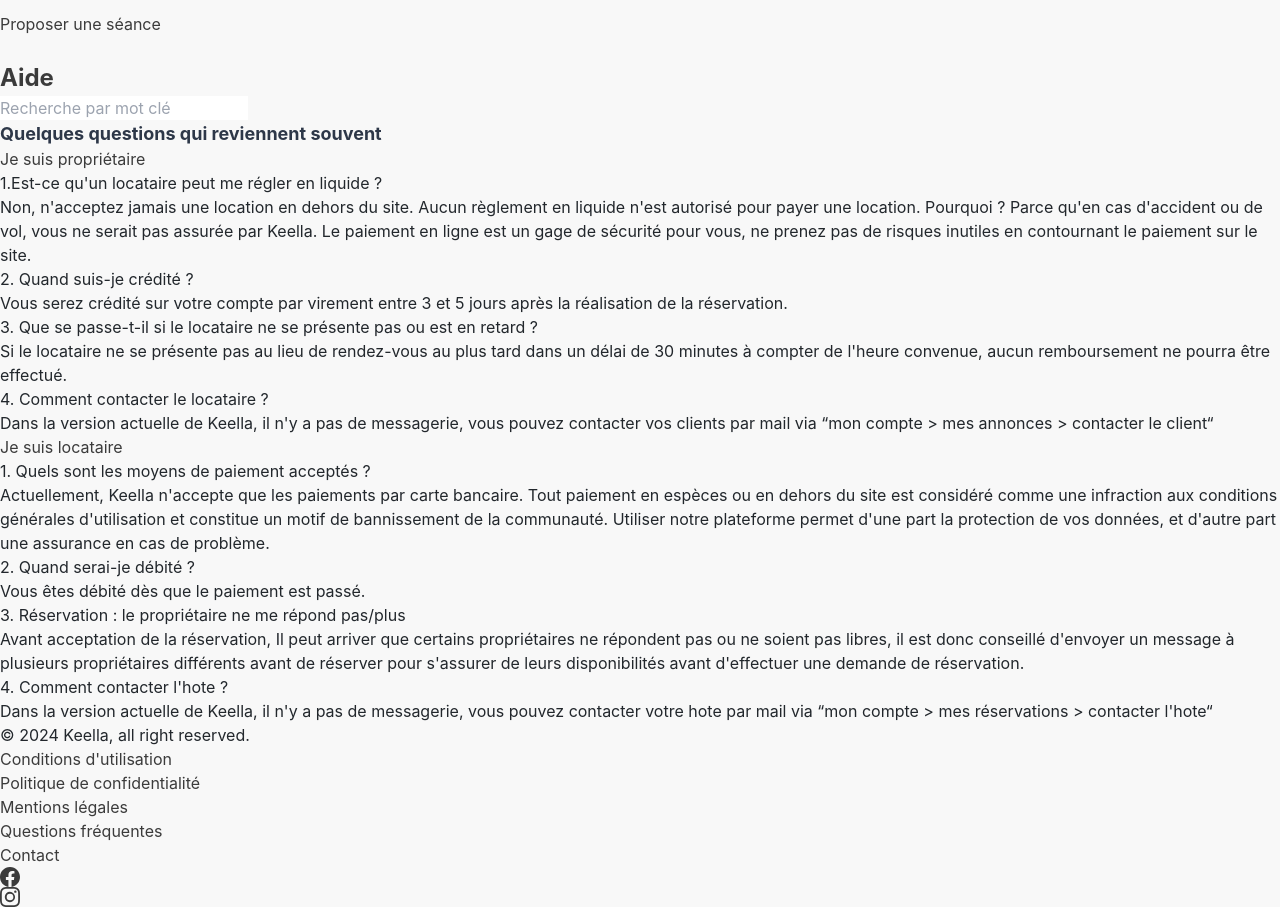
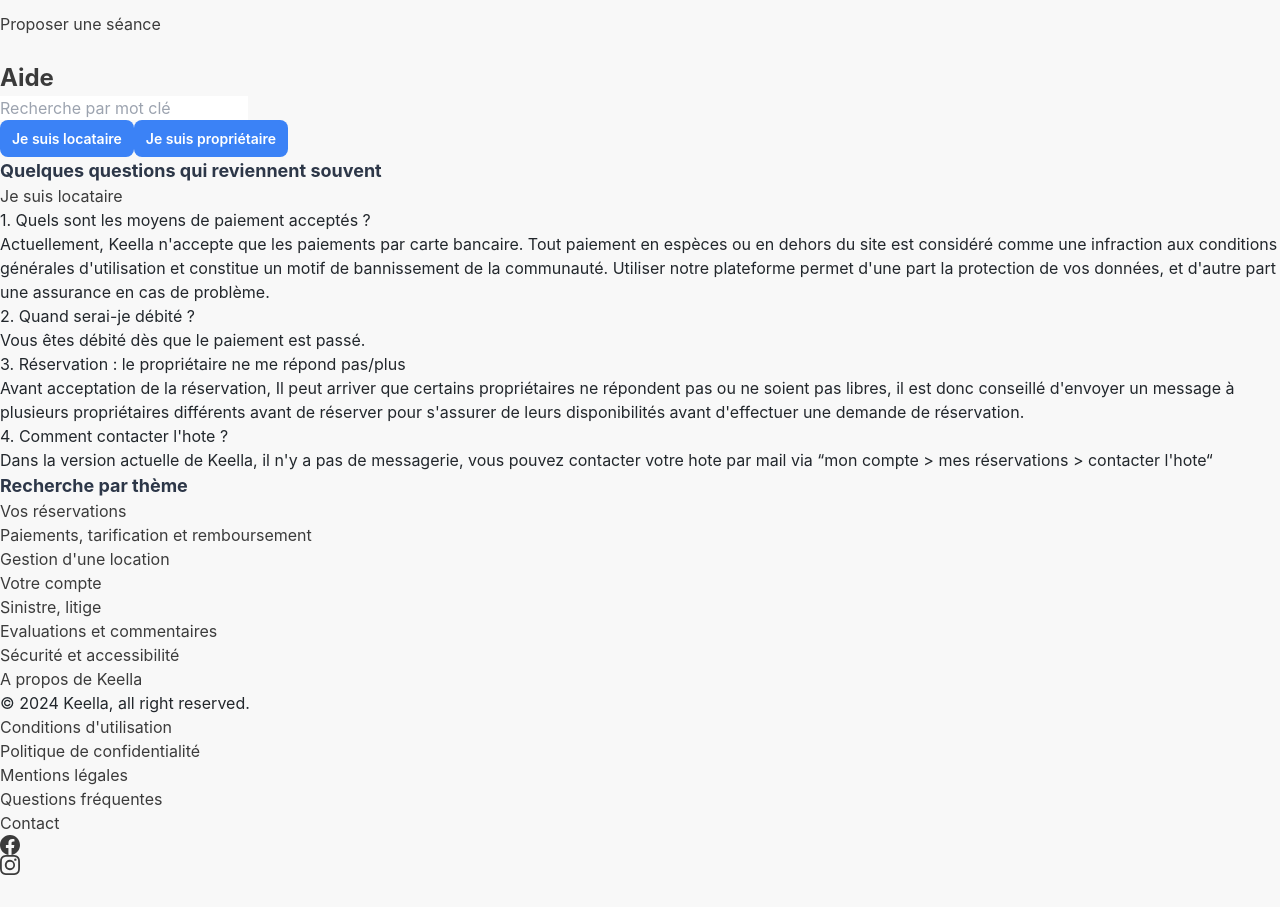
Before and after one commit to tommy-pellerin/keella_v3, a React (Vite) app: page /help in a window 1280 px wide. Shown: the part 780-1687 px from the top of the page. After the commit the page ends 1655 px from the top, so only its background shows below. Built offline with nearby package versions, Linux system fonts and the light colour scheme.

Commit message:
searching for better method to fetch data

```diff
--- a/src/components/help/help.tsx
+++ b/src/components/help/help.tsx
@@ -1,11 +1,18 @@
+import { useState } from "react";
 import { Helmet } from "react-helmet";
+import HelpCustomer from "./helpCustomer";
+import HelpHost from "./helpHost";
+
 const Help = () => {
+  const [isHost, setIsHost] = useState(false);
+
   return (
     <>
       <Helmet>
         <title>Keella | Aide & F.A.Q</title>
         <meta name="description" content="Aide et questions fréquentes" />
       </Helmet>
+
       <div className="container mx-auto my-5">
         <div className="background-blue-500 text-center">
           <h1>Aide</h1>
@@ -21,94 +28,44 @@
             </label>
           </form>
         </div>
+
+        <div>
+          <button className="button-primary-small" onClick={()=> setIsHost(false)}>
+            Je suis locataire
+          </button>
+          <button className="button-primary-small" onClick={()=> setIsHost(true)}>
+            Je suis propriétaire
+          </button>
+        </div>
+
         <h3 className="text-center m-4">
           Quelques questions qui reviennent souvent
         </h3>
+
         <div className="flex flex-wrap mt-1 mb-5">
           <div className="w-full md:w-1/2 p-2">
             <div className="h-full p-5 rounded-lg shadow-lg bg-gray-50">
-              <div>
-                <h5 className="text-center text-lg font-semibold mb-4">
-                  Je suis propriétaire
-                </h5>
-                <div>
-                  <p>
-                    1.Est-ce qu&apos;un locataire peut me régler en liquide ?
-                  </p>
-                  <p>
-                    Non, n&apos;acceptez jamais une location en dehors du site.
-                    Aucun règlement en liquide n&apos;est autorisé pour payer
-                    une location. Pourquoi ? Parce qu&apos;en cas
-                    d&apos;accident ou de vol, vous ne serait pas assurée par
-                    Keella. Le paiement en ligne est un gage de sécurité pour
-                    vous, ne prenez pas de risques inutiles en contournant le
-                    paiement sur le site.
-                  </p>
-                  <p>2. Quand suis-je crédité ?</p>
-                  <p>
-                    Vous serez crédité sur votre compte par virement entre 3 et
-                    5 jours après la réalisation de la réservation.
-                  </p>
-                  <p>
-                    3. Que se passe-t-il si le locataire ne se présente pas ou
-                    est en retard ?
-                  </p>
-                  <p>
-                    Si le locataire ne se présente pas au lieu de rendez-vous au
-                    plus tard dans un délai de 30 minutes à compter de
-                    l&apos;heure convenue, aucun remboursement ne pourra être
-                    effectué.
-                  </p>
-                  <p>4. Comment contacter le locataire ?</p>
-                  <p>
-                    Dans la version actuelle de Keella, il n&apos;y a pas de
-                    messagerie, vous pouvez contacter vos clients par mail via
-                    &ldquo;mon compte &gt; mes annonces &gt; contacter le
-                    client&ldquo;
-                  </p>
-                </div>
-              </div>
+              { isHost ?
+                <HelpHost/>
+              :
+                <HelpCustomer/>
+              }
             </div>
           </div>
-          <div className="w-full md:w-1/2 p-2">
-            <div className="h-full p-5 rounded-lg shadow-lg bg-gray-50">
-              <div>
-                <h5 className="text-center text-lg font-semibold mb-4">
-                  Je suis locataire
-                </h5>
-                <div>
-                  <p>1. Quels sont les moyens de paiement acceptés ?</p>
-                  <p>
-                    Actuellement, Keella n&apos;accepte que les paiements par
-                    carte bancaire. Tout paiement en espèces ou en dehors du
-                    site est considéré comme une infraction aux conditions
-                    générales d&apos;utilisation et constitue un motif de
-                    bannissement de la communauté. Utiliser notre plateforme
-                    permet d&apos;une part la protection de vos données, et
-                    d&apos;autre part une assurance en cas de problème.
-                  </p>
-                  <p>2. Quand serai-je débité ?</p>
-                  <p>Vous êtes débité dès que le paiement est passé.</p>
-                  <p>3. Réservation : le propriétaire ne me répond pas/plus</p>
-                  <p>
-                    Avant acceptation de la réservation, Il peut arriver que
-                    certains propriétaires ne répondent pas ou ne soient pas
-                    libres, il est donc conseillé d&apos;envoyer un message à
-                    plusieurs propriétaires différents avant de réserver pour
-                    s&apos;assurer de leurs disponibilités avant
-                    d&apos;effectuer une demande de réservation.
-                  </p>
-                  <p>4. Comment contacter l&apos;hote ?</p>
-                  <p>
-                    Dans la version actuelle de Keella, il n&apos;y a pas de
-                    messagerie, vous pouvez contacter votre hote par mail via
-                    &ldquo;mon compte &gt; mes réservations &gt; contacter
-                    l&apos;hote&ldquo;
-                  </p>
-                </div>
-              </div>
-            </div>
-          </div>
+        </div>
+
+        <div>
+          <h3>Recherche par thème</h3>
+          <ul>
+            <li>Vos réservations</li>
+            <li>Paiements, tarification et remboursement</li>
+            <li>Gestion d'une location</li>
+            <li>Votre compte</li>
+            <li>Sinistre, litige</li>
+            <li>Evaluations et commentaires</li>
+            <li>Sécurité et accessibilité</li>
+            <li>A propos de Keella</li>
+          </ul>
         </div>
       </div>
     </>
--- /dev/null
+++ b/src/components/help/helpCustomer.tsx
@@ -0,0 +1,41 @@
+import React from 'react'
+
+export default function HelpCustomer() {
+  return (
+    <div>
+      <h5 className="text-center text-lg font-semibold mb-4">
+        Je suis locataire
+      </h5>
+      <div>
+        <p>1. Quels sont les moyens de paiement acceptés ?</p>
+        <p>
+          Actuellement, Keella n&apos;accepte que les paiements par
+          carte bancaire. Tout paiement en espèces ou en dehors du
+          site est considéré comme une infraction aux conditions
+          générales d&apos;utilisation et constitue un motif de
+          bannissement de la communauté. Utiliser notre plateforme
+          permet d&apos;une part la protection de vos données, et
+          d&apos;autre part une assurance en cas de problème.
+        </p>
+        <p>2. Quand serai-je débité ?</p>
+        <p>Vous êtes débité dès que le paiement est passé.</p>
+        <p>3. Réservation : le propriétaire ne me répond pas/plus</p>
+        <p>
+          Avant acceptation de la réservation, Il peut arriver que
+          certains propriétaires ne répondent pas ou ne soient pas
+          libres, il est donc conseillé d&apos;envoyer un message à
+          plusieurs propriétaires différents avant de réserver pour
+          s&apos;assurer de leurs disponibilités avant
+          d&apos;effectuer une demande de réservation.
+        </p>
+        <p>4. Comment contacter l&apos;hote ?</p>
+        <p>
+          Dans la version actuelle de Keella, il n&apos;y a pas de
+          messagerie, vous pouvez contacter votre hote par mail via
+          &ldquo;mon compte &gt; mes réservations &gt; contacter
+          l&apos;hote&ldquo;
+        </p>
+      </div>
+    </div>
+  )
+}
--- /dev/null
+++ b/src/components/help/helpHost.tsx
@@ -0,0 +1,46 @@
+
+export default function HelpHost() {
+  return (
+    <div>
+      <h5 className="text-center text-lg font-semibold mb-4">
+        Je suis propriétaire
+      </h5>
+      <div>
+        <p>
+          1.Est-ce qu&apos;un locataire peut me régler en liquide ?
+        </p>
+        <p>
+          Non, n&apos;acceptez jamais une location en dehors du site.
+          Aucun règlement en liquide n&apos;est autorisé pour payer
+          une location. Pourquoi ? Parce qu&apos;en cas
+          d&apos;accident ou de vol, vous ne serait pas assurée par
+          Keella. Le paiement en ligne est un gage de sécurité pour
+          vous, ne prenez pas de risques inutiles en contournant le
+          paiement sur le site.
+        </p>
+        <p>2. Quand suis-je crédité ?</p>
+        <p>
+          Vous serez crédité sur votre compte par virement entre 3 et
+          5 jours après la réalisation de la réservation.
+        </p>
+        <p>
+          3. Que se passe-t-il si le locataire ne se présente pas ou
+          est en retard ?
+        </p>
+        <p>
+          Si le locataire ne se présente pas au lieu de rendez-vous au
+          plus tard dans un délai de 30 minutes à compter de
+          l&apos;heure convenue, aucun remboursement ne pourra être
+          effectué.
+        </p>
+        <p>4. Comment contacter le locataire ?</p>
+        <p>
+          Dans la version actuelle de Keella, il n&apos;y a pas de
+          messagerie, vous pouvez contacter vos clients par mail via
+          &ldquo;mon compte &gt; mes annonces &gt; contacter le
+          client&ldquo;
+        </p>
+      </div>
+    </div>
+  )
+}
--- a/src/components/routes/routes.tsx
+++ b/src/components/routes/routes.tsx
@@ -17,7 +17,7 @@
 // import EditProfile from "../user/editProfile";
 
 // workouts
-// import WorkoutIndex from "../workout/index";
+import WorkoutIndex from "../workout";
 // import WorkoutShow from "../workout/show";
 import WorkoutForm from "../workout/workoutForm";
 
@@ -29,6 +29,7 @@
 
 // help
 import Help from "../help/help";
+
 
 // Atom
 // import { useAtom } from "jotai";
@@ -54,7 +55,7 @@
       <Route path="/account-settings/:user_id/hosted_workouts" element={<HostedWorkoutHistory/>} /> */}
 
 
-      {/* <Route path="/workouts" element={<WorkoutIndex />} /> */}
+      <Route path="/workouts" element={<WorkoutIndex />} />
       {/* <Route path="/workouts/:workout_id" element={<WorkoutShow />} /> */}
       <Route path="/workouts/create" element={<WorkoutForm />} />
       <Route path="/workouts/:workout_id/edit" element={<WorkoutForm />}/>
--- a/src/components/workout/index.tsx
+++ b/src/components/workout/index.tsx
@@ -1,7 +1,6 @@
-import React from 'react';
+import { Helmet } from 'react-helmet';
 import WorkoutList from './workoutList';
-import SearchWorkout from './searchWorkout';
-import { Helmet } from 'react-helmet';
+// import SearchWorkout from './searchWorkout';
 
 function WorkoutIndex() {
     return (
@@ -11,7 +10,7 @@
                 <meta name="description" content="La liste de tous les workouts" />
             </Helmet>
             <div>
-                <SearchWorkout />
+                {/* <SearchWorkout /> */}
                 <WorkoutList />
             </div>
         </>
```
Also changed, not shown: src/components/workout/workoutList.tsx (renamed from src/components/workout/workoutList.jsx, +15 -27 lines).
